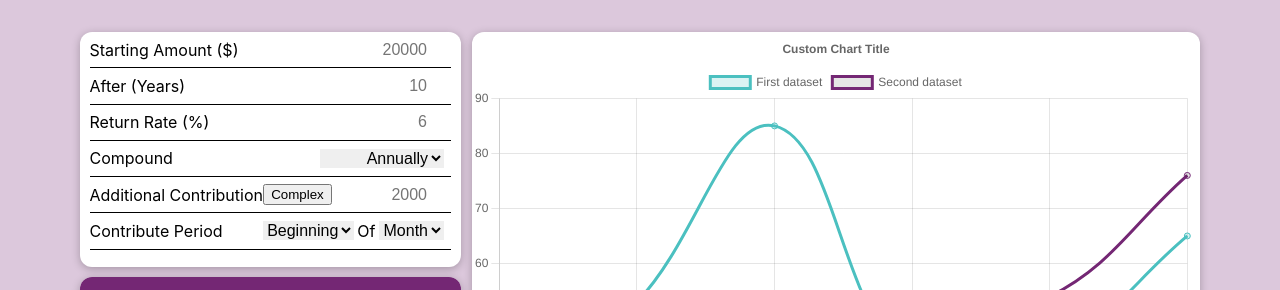
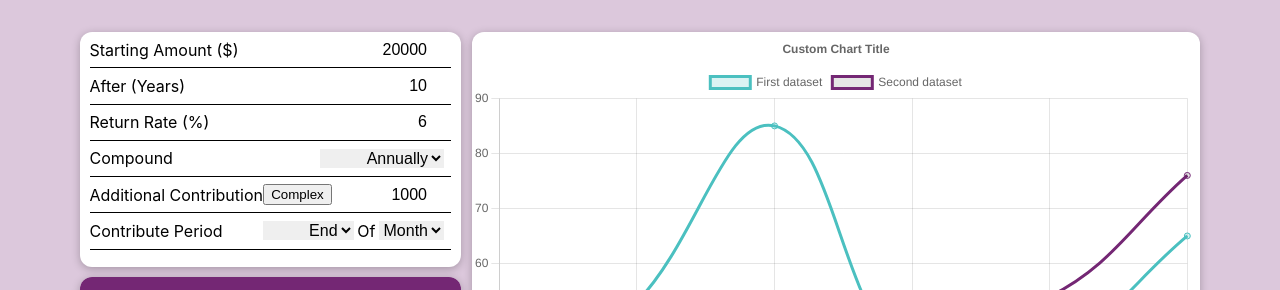
Before and after one commit to Jonjo7Dia/investment-calculator, a React (Create React App) app: page / in a window 1280 px wide. Shown: the top 290 px of the page. Built offline with nearby package versions, Linux system fonts and the light colour scheme.

Commit message:
inputs context fully functional

```diff
--- a/src/components/Data/Data.js
+++ b/src/components/Data/Data.js
@@ -2,16 +2,16 @@ import classes from "./Data.module.css";
 import Input from "../Input/Input";
 import Graph from "../Graph/Graph";
 import Results from "../Results/Results";
-import React, { useContext } from "react";
-import { useState, Fragment } from "react";
-import InputsContext from '../../store/inputs-context';
+
+import React, { useState, Fragment } from "react";
+
 function Data() {
   const [showOverlay, setShowOverlay] = useState(false);
   function showOverlayHandler() {
     setShowOverlay(!showOverlay);
   }
-  const inputCtx = useContext(InputsContext);
-  console.log(inputCtx);
+
+
   return (
     <Fragment>
       {showOverlay && (
--- a/src/components/Input/InputForm.js
+++ b/src/components/Input/InputForm.js
@@ -1,6 +1,33 @@
 import classes from "./InputForm.module.css";
 import InputField from "./InputField";
+import InputsContext from "../../store/inputs-context";
+import { useContext } from "react";
 function InputForm(props) {
+  const inputCtx = useContext(InputsContext);
+  function startingAmountHandler(event) {
+    inputCtx.setStartingAmount(Math.floor(event.target.value));
+  }
+  function afterHandler(event){
+      inputCtx.setAfter(Math.floor(event.target.value));
+  }
+  function returnRateHandler(event){
+      inputCtx.setReturn(Math.floor(event.target.value));
+  }
+  function compoundHandler(event){
+      inputCtx.setCompound(Math.floor(event.target.value));
+  }
+  function contributionHandler(event){
+      inputCtx.setContribution(Math.floor(event.target.value))
+  }
+  function periodHandler(event){
+      inputCtx.setWhen(event.target.value);
+  }
+  function timeHandler (event){
+      inputCtx.setTime(event.target.value);
+  }
+  console.log(inputCtx);
+
+
   return (
     <form
       action=""
@@ -11,29 +38,41 @@ function InputForm(props) {
     >
       <InputField label="Starting Amount ($)">
         <div className={classes.startingAmount}>
-          <input type="number" placeholder={20000} step={1000} />
+          <input
+            type="number"
+            value={inputCtx.startingAmount}
+            step={1000}
+            onChange={startingAmountHandler}
+          />
         </div>
       </InputField>
       <InputField label="After (Years)">
         <div className={classes.startingAmount}>
-          <input type="number" placeholder={10} min={0} />
+          <input type="number" value={inputCtx.after} min={0} onChange={afterHandler} />
         </div>
       </InputField>
       <InputField label="Return Rate (%)">
         <div className={classes.startingAmount}>
-          <input type="number" placeholder={6} />
+          <input type="number" value={inputCtx.returnRate} onChange={returnRateHandler} />
         </div>
       </InputField>
       <InputField label="Compound">
         <div className={classes.startingAmount}>
-          <select name="Compound" id="compound">
-            <option value="Annually">Annually</option>
-            <option value="Semi-Annually">Semi-Annually</option>
-            <option value="Quartely">Quartely</option>
-            <option value="Monthly">Monthly</option>
-            <option value="Semi-Monthly">Semi-Monthly</option>
-            <option value="Weekly">Weekly</option>
-            <option value="Daily">Daily</option>
+          <select
+            name="Compound"
+            id="compound"
+            defaultValue={inputCtx.compound}
+            onChange={compoundHandler}
+          >
+            <option value={1}>Annually</option>
+            <option value={2}>Semi-Annually</option>
+            <option value={4}>Quartely</option>
+            <option value={6}>Bi-Monthly</option>
+            <option value={12}>Monthly</option>
+            <option value={24}>Semi-Monthly</option>
+
+            <option value={52}>Weekly</option>
+            <option value={365.242}>Daily</option>
           </select>
         </div>
       </InputField>
@@ -42,19 +81,35 @@ function InputForm(props) {
           className={(classes.startingAmount, classes.additionalContributions)}
         >
           <button onClick={props.showOverlay}>Complex</button>
-          <input type="number" placeholder={2000} />
+          <input
+            type="number"
+            value={inputCtx.additionalContribution}
+            onChange={contributionHandler}
+          />
         </div>
       </InputField>
       <InputField label="Contribute Period">
         <div className={classes.period}>
-          <select name="when" id="when" className={classes.timing}>
-            <option value="beginning">Beginning</option>
-            <option value="end">End</option>
+          <select
+            name="when"
+            id="when"
+            className={classes.timing}
+            defaultValue={inputCtx.when}
+            onChange={periodHandler}
+          >
+            <option value="Beginning">Beginning</option>
+            <option value="End">End</option>
           </select>
           <span>Of</span>
-          <select name="time" id="time" className={classes.timing}>
-            <option value="month">Month</option>
-            <option value="year">Year </option>
+          <select
+            name="time"
+            id="time"
+            className={classes.timing}
+            defaultValue={inputCtx.time}
+            onChange={timeHandler}
+          >
+            <option value="Month">Month</option>
+            <option value="Year">Year </option>
           </select>
         </div>
       </InputField>
--- a/src/store/InputsProvider.js
+++ b/src/store/InputsProvider.js
@@ -2,52 +2,52 @@ import { useReducer } from "react";
 import InputsContext from "./inputs-context";
 
 function monthRate(interest) {
-  let monthlyRate = ((1 + 100 / interest) ^ (1 / 12)) - 1;
+  let monthlyRate = ((1 +(interest/100)) ** (1 / 12)) - 1;
   return monthlyRate;
 }
 
-const defaultCartState = {
+const defaultInputsState = {
   startingAmount: 20000,
   after: 10,
   returnRate: 6,
   monthlyRate: monthRate(6),
-  compound: "annually",
+  compound: 1,
   additionalContribution: 1000,
-  when: "end",
-  time: "month",
+  when: "End",
+  time: "Month",
 };
 
 const inputsReducer = (state, action) => {
   if (action.type === "SETAMOUNT") {
-    state.startingAmount = action.payload;
+    return {...state, startingAmount: action.payload};
   }
   if (action.type === "SETAFTER") {
-    state.after = action.payload;
+    return {...state, after: action.payload};
   }
   if (action.type === "SETRATE") {
-    state.returnRate = action.payload;
-    state.monthlyRate = monthRate(action.payload);
+    return {...state, returnRate: action.payload, monthlyRate: monthRate(action.payload)};
   }
   if (action.type === "SETCOMPOUND") {
-    state.compound = action.payload;
+   return {...state, compound: action.payload};
   }
   if (action.type === "SETCONTRIBUTION") {
-    state.additionalContribution = action.payload;
+    return {...state, additionalContribution: action.payload};
   }
   if (action.type === "SETWHEN") {
-    state.when = action.payload;
+    return {...state, when: action.payload };
   }
   if (action.type === "SETTIME") {
-    state.time = action.payload;
+    return {...state, time: action.payload };
   } else {
-    console.log("error");
+    console.log(action.type);
+    console.log(action.payload);
   }
 };
 
 const InputsProvider = (props) => {
   const [inputsState, dispatchInputsAction] = useReducer(
     inputsReducer,
-    defaultCartState
+    defaultInputsState
   );
   const setStartingAmountHandler = (amount) => {
     dispatchInputsAction({
```
